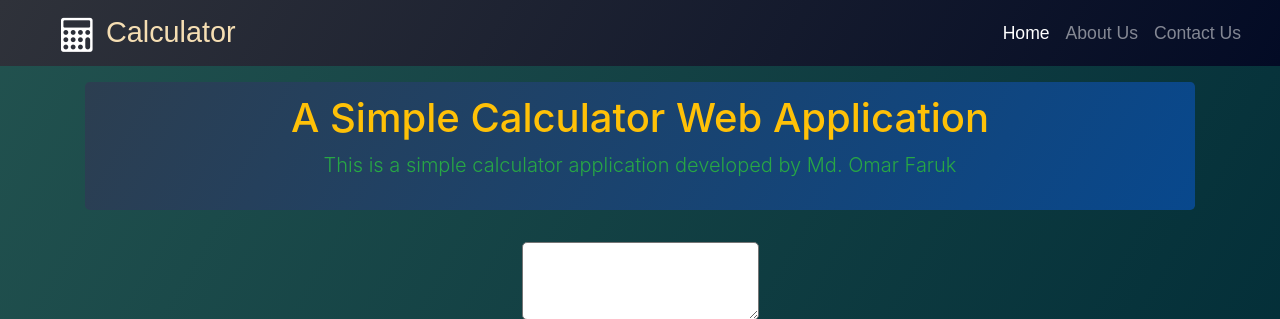
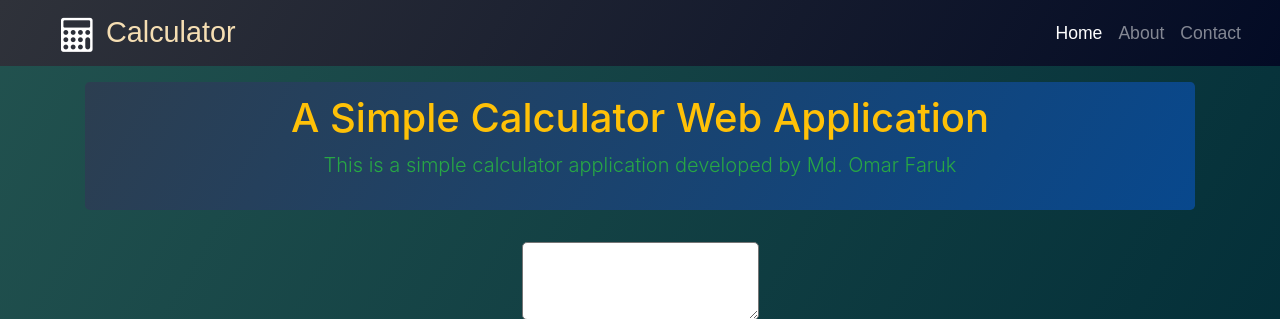
Before and after one commit to IamOmaR22/A-Simple-Calculator-App-With-Django-and-JavaScript, a Django app: page / in a window 1280 px wide. Shown: the top 319 px of the page. Run offline with Django 3.2, Linux system fonts and the light colour scheme; some libraries are stand-ins or nearby versions; some web fonts are replaced.

Commit message:
about routing views

```diff
--- a/calcu_app/urls.py
+++ b/calcu_app/urls.py
@@ -4,4 +4,5 @@ from django.urls import path
 
 urlpatterns = [
     path('', views.index, name='index'),
+    path('about', views.about, name='about'),
 ]
--- a/calcu_app/views.py
+++ b/calcu_app/views.py
@@ -4,3 +4,7 @@ from django.shortcuts import render
 
 def index(request):
     return render(request, 'calcu_app/index.html')
+
+
+def about(request):
+    return render(request, 'calcu_app/about.html')
--- a/templates/_partials/navbar.html
+++ b/templates/_partials/navbar.html
@@ -50,8 +50,8 @@
                 <!-- <li class="nav-item" role="presentation"><a class="nav-link" href="/teacher/teacherclick">Teacher</a></li>
                 <li class="nav-item" role="presentation"><a class="nav-link" href="/student/studentclick">Student</a></li>
                 <li class="nav-item" role="presentation"><a class="nav-link" href="/adminclick">Admin</a></li> -->
-                <li class="nav-item" role="presentation"><a class="nav-link" href="/aboutus">About Us</a></li>
-                <li class="nav-item" role="presentation"><a class="nav-link" href="/contactus">Contact Us</a></li>
+                <li class="nav-item" role="presentation"><a class="nav-link" href="/about">About</a></li>
+                <li class="nav-item" role="presentation"><a class="nav-link" href="/contact">Contact</a></li>
             </ul>
         </div>
     </div>
```
Also changed, not shown: templates/calcu_app/about.html (added).
